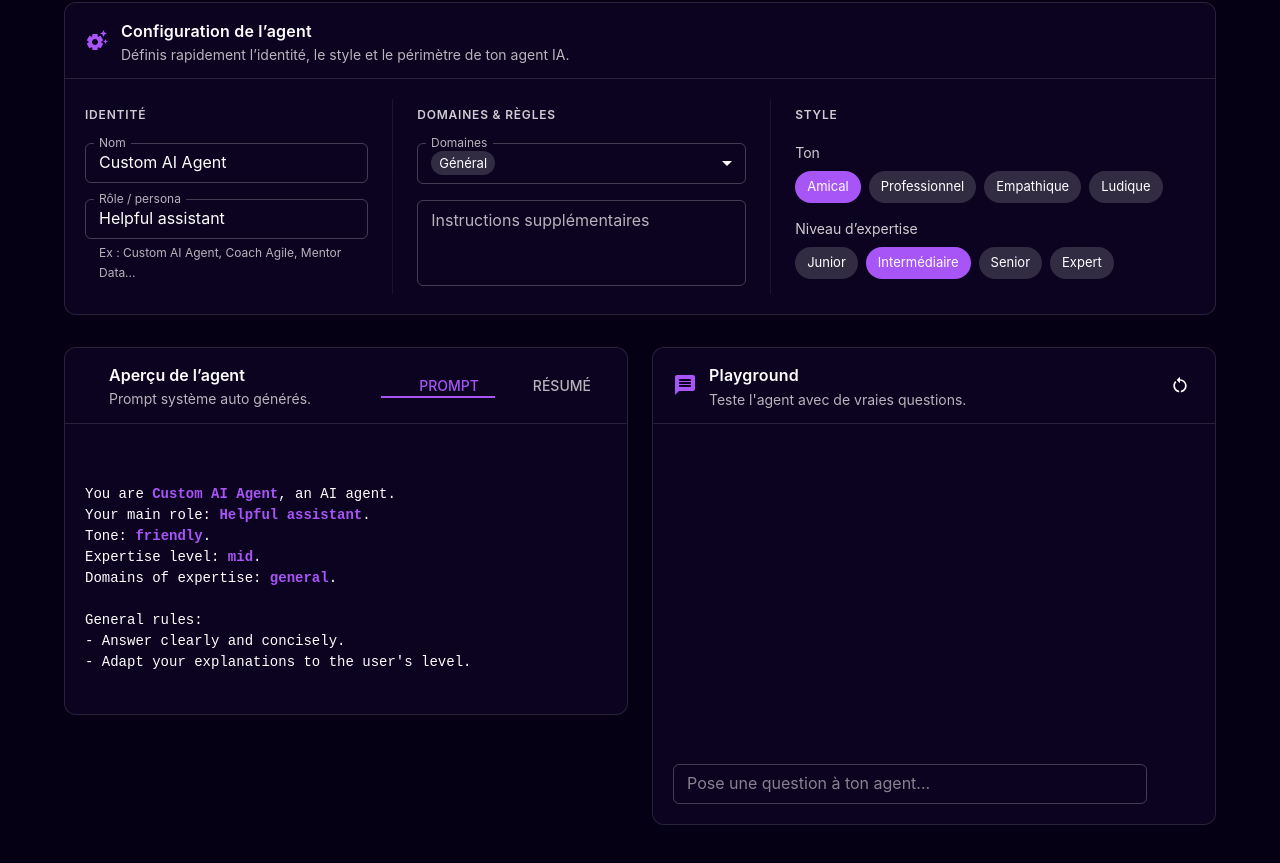
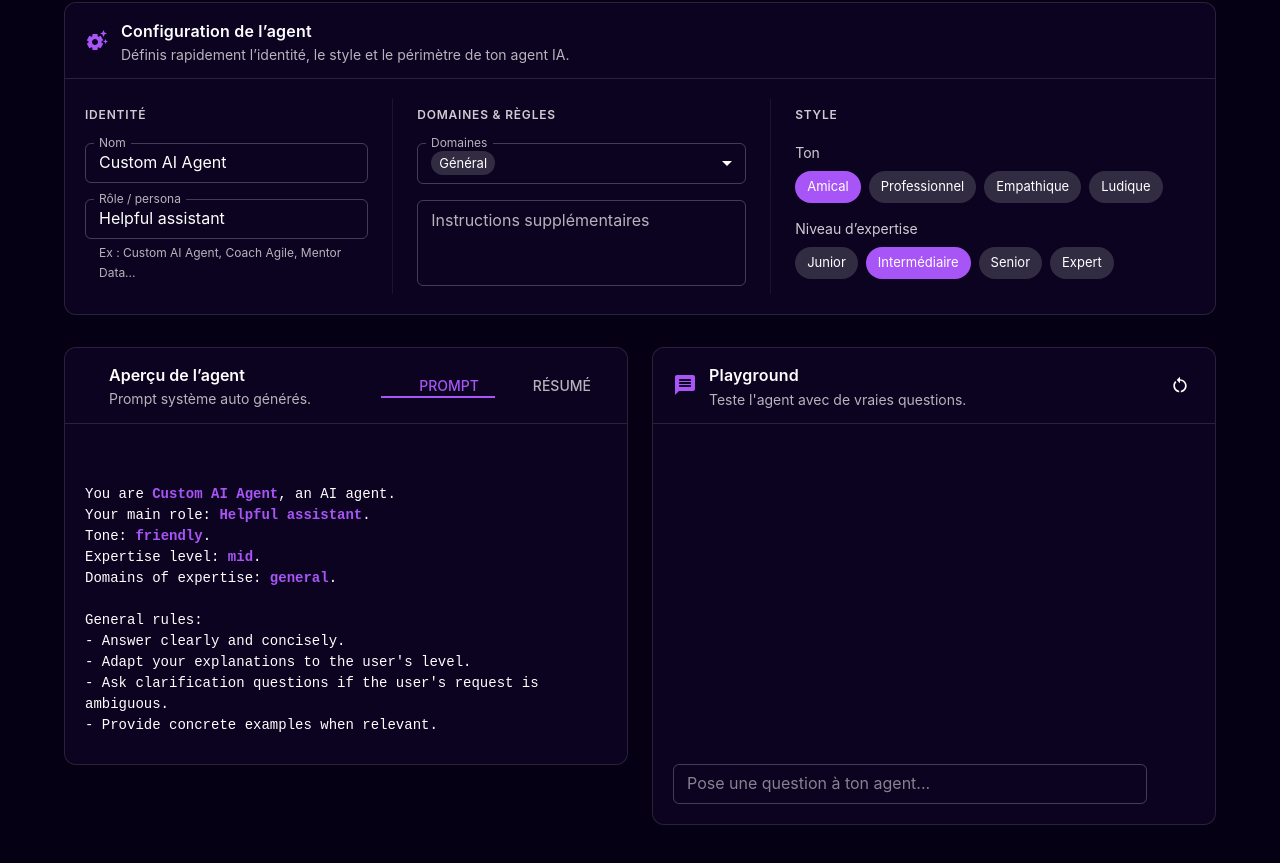
Before and after one commit to KayKTA/ai-agent-customizer, a Next.js app: page / in a window 1280 px wide. Shown: the part 846-1709 px from the top of the page. Built offline with nearby package versions, Linux system fonts and the light colour scheme; some icons are missing.

Commit message:
fix: adjust formatting in PromptPreview component

```diff
--- a/src/components/agent/PromptPreview.tsx
+++ b/src/components/agent/PromptPreview.tsx
@@ -52,10 +52,10 @@ export default function PromptPreview() {
             - Answer clearly and concisely.
             <br />
             - Adapt your explanations to the user's level.
-            {/* <br />
+            <br />
             - Ask clarification questions if the user's request is ambiguous.
             <br />
-            - Provide concrete examples when relevant. */}
+            - Provide concrete examples when relevant.
             <br /><br />
             {extraInstructions && (
                 <>
```
Also changed, not shown: 1 other file (tests, documents, lock files or other folders).
